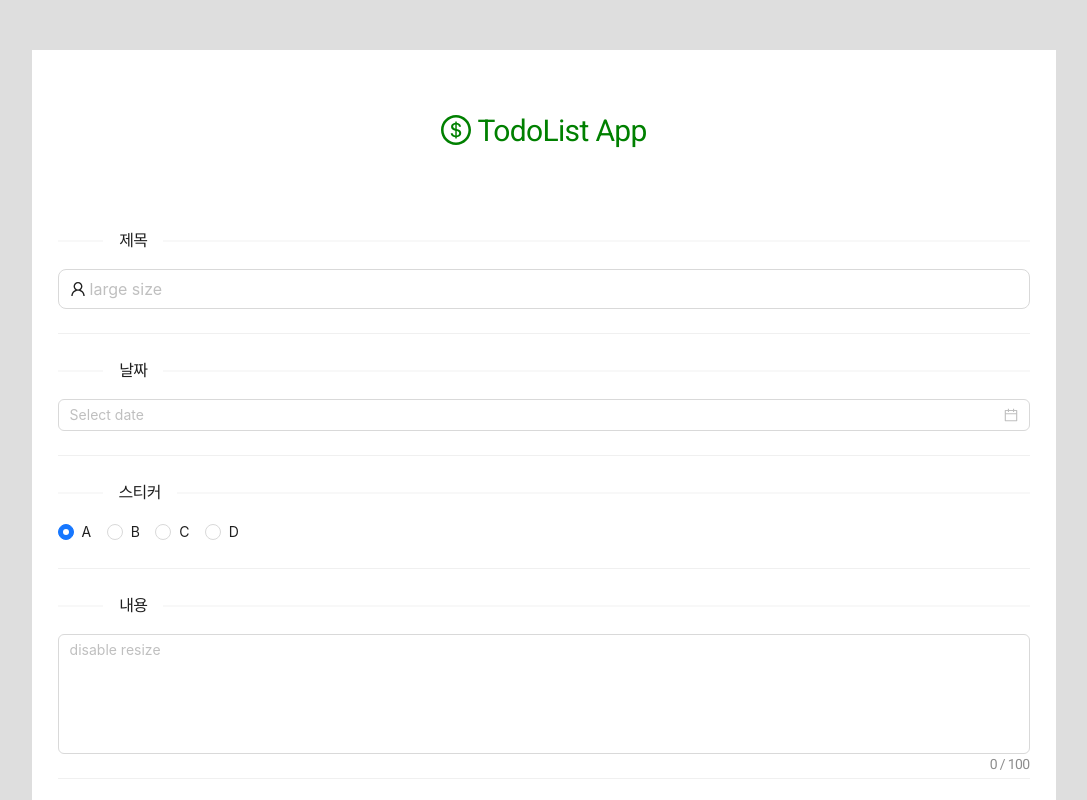
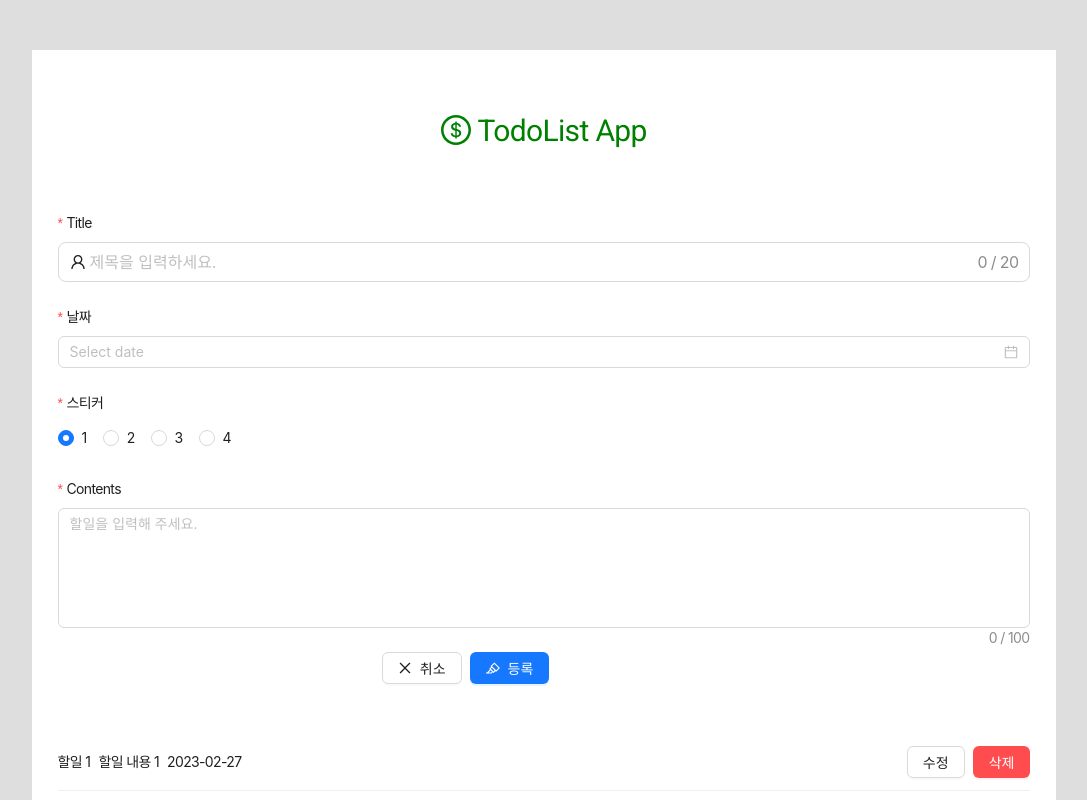
Before and after one commit to MaraisLee/ts_todo, a React (Create React App) app: page / in a window 1280 px wide. Shown: the top 800 px of the page, without its empty margins (96-1183 px from the left). Built offline with nearby package versions, Linux system fonts and the light colour scheme.

Commit message:
todoInput 및 수정 적용

```diff
--- a/package.json
+++ b/package.json
@@ -11,6 +11,7 @@
     "@types/react-dom": "^18.0.11",
     "antd": "^5.2.3",
     "immer": "^9.0.19",
+    "moment": "^2.29.4",
     "react": "^18.2.0",
     "react-dom": "^18.2.0",
     "react-scripts": "5.0.1",
--- a/src/App.tsx
+++ b/src/App.tsx
@@ -28,11 +28,7 @@ function App(props: propsType) {
           <DollarOutlined /> TodoList App
         </css.AppTitle>
       </css.Inner>
-      <TodoInput
-        addTodo={props.addTodo}
-        updateTodo={props.updateTodo}
-        deleteTodo={props.deleteTodo}
-      />
+      <TodoInput addTodo={props.addTodo} />
       <TodoList
         todoList={props.todoList}
         updateTodo={props.updateTodo}
--- a/src/AppContainer.tsx
+++ b/src/AppContainer.tsx
@@ -82,7 +82,19 @@ const AppContainer = () => {
   // 수정기능
   const updateTodo = (todo: TodoType) => {};
   // 삭제기능
-  const deleteTodo = (todo: TodoType) => {};
+  const deleteTodo = (todo: TodoType) => {
+    let index = todoList.findIndex((item) => todo.uid === item.uid);
+    // state 의 목록을 삭제 후 갱신한다. 불변성 라이브러리 (immer) 활용
+    // let newTodoList = produce(대상,(draft)=>{})
+    let newTodoList = produce(todoList, (draft) => {
+      // index 의 순서로부터 1개를 제거하고
+      // 나머지 배열을 리턴한다.
+      // 즉, 원본을 복사해서 새로운 배열을 만들고 그 중에 1개를 제거한 후
+      // 새로운 배열을 리턴하여 state 를 업데이트한다.
+      draft.splice(index, 1);
+    });
+    setTodoList(newTodoList);
+  };
   // 정렬기능
   const sortTodo = (sortType: string) => {};
   return (
--- a/src/components/TodoInput.tsx
+++ b/src/components/TodoInput.tsx
@@ -1,22 +1,12 @@
 import * as css from "../styles/style";
-import { TodoType } from "../AppContainer";
 import {
   UserOutlined,
   HighlightOutlined,
   CloseOutlined,
 } from "@ant-design/icons";
-import type { DatePickerProps, RadioChangeEvent } from "antd";
-import {
-  DatePicker,
-  Space,
-  Input,
-  Radio,
-  Button,
-  Divider,
-  Row,
-  Tooltip,
-} from "antd";
-import { useState } from "react";
+import { Input, DatePicker, Radio, Button, Space, Form } from "antd";
+import moment from "moment";
+import { TodoType } from "../AppContainer";
 
 type propsType = {
   addTodo: (
@@ -27,67 +17,120 @@ type propsType = {
     sticker: string,
     date: string
   ) => void;
-  updateTodo: (todo: TodoType) => void;
-  deleteTodo: (todo: TodoType) => void;
 };
 
 const TodoInput = (props: propsType) => {
-  const onChangeDate: DatePickerProps["onChange"] = (date, dateString) => {
-    console.log(date, dateString);
+  const [form] = Form.useForm();
+  // 내용 입력
+  const { TextArea } = Input;
+
+  // 필수 항목 작성시
+  const onFinish = (values: any) => {
+    let day = moment(values.date).format("YYYY-MM-DD");
+    // 새로운 아이템
+    const todoItem: TodoType = {
+      uid: String(new Date().getTime()),
+      title: values.title,
+      body: values.body,
+      done: false,
+      sticker: values.sticker,
+      date: day,
     };
-  // 스티커
-  const [stickerValue, setStickerValue] = useState(1);
+    props.addTodo(
+      String(new Date().getTime()),
+      values.title,
+      values.body,
+      false,
+      values.sticker,
+      day
+    );
+    // 항목 초기화
+    form.resetFields();
+  };
 
-  const onChangeSticker = (e: RadioChangeEvent) => {
-    console.log("radio checked", e.target.value);
-    setStickerValue(e.target.value);
+  // 항목 누락시
+  const onFinishFailed = (errorInfo: any) => {
+    console.log("Failed:", errorInfo);
   };
-  // 내용입력
-  const { TextArea } = Input;
-  const onChangeBody = (e: React.ChangeEvent<HTMLTextAreaElement>) => {
-    console.log("Change:", e.target.value);
-  };
+
   return (
     <css.TodoInputWrap>
-      <Divider orientation="left">제목</Divider>
-      <Tooltip title="제목 입력" placement="topLeft">
+      {/* Ant.design Form 이용 */}
+      <Form
+        form={form}
+        name="basic"
+        layout="vertical"
+        labelCol={{}}
+        wrapperCol={{}}
+        style={{ maxWidth: "100%" }}
+        initialValues={{ remember: true }}
+        onFinish={onFinish}
+        onFinishFailed={onFinishFailed}
+        autoComplete="off"
+      >
+        {/* 제목 */}
+        <Form.Item
+          label="Title"
+          name="title"
+          rules={[{ required: true, message: "Please input your username!" }]}
+        >
           <Input
             size="large"
-          placeholder="large size"
+            placeholder="제목을 입력하세요."
             prefix={<UserOutlined />}
+            maxLength={20}
+            showCount
           />
-      </Tooltip>
-      <Divider />
-      <Divider orientation="left">날짜</Divider>
-      <DatePicker onChange={onChangeDate} style={{ width: "100%" }} />
-      <Divider />
-      <Divider orientation="left">스티커</Divider>
-      <Radio.Group onChange={onChangeSticker} value={stickerValue}>
-        <Radio value={1}>A</Radio>
-        <Radio value={2}>B</Radio>
-        <Radio value={3}>C</Radio>
-        <Radio value={4}>D</Radio>
+        </Form.Item>
+        {/* 날짜 */}
+        <Form.Item
+          label="날짜"
+          name="date"
+          rules={[{ required: true, message: "날짜를 입력하세요" }]}
+        >
+          <DatePicker style={{ width: "100%" }} />
+        </Form.Item>
+        {/* 스티커 선택 */}
+        <Form.Item
+          name="sticker"
+          label="스티커"
+          initialValue={"1"}
+          rules={[{ required: true, message: "스티커를 선택하세요." }]}
+        >
+          <Radio.Group>
+            <Radio value={"1"}>1</Radio>
+            <Radio value={"2"}>2</Radio>
+            <Radio value={"3"}>3</Radio>
+            <Radio value={"4"}>4</Radio>
           </Radio.Group>
-      <Divider />
-      <Divider orientation="left">내용</Divider>
-
+        </Form.Item>
+        {/* 내용 */}
+        <Form.Item
+          label="Contents"
+          name="body"
+          rules={[{ required: true, message: "내용을 입력하세요." }]}
+        >
           <TextArea
             showCount
             maxLength={100}
             style={{ height: 120, resize: "none" }}
-        onChange={onChangeBody}
-        placeholder="disable resize"
+            placeholder="할일을 입력해 주세요."
           />
-      <Divider orientation="left"></Divider>
-      <Row justify="center">
-        <Space>
+        </Form.Item>
+        <Form.Item wrapperCol={{ offset: 8, span: 16 }}>
+          <Space align="center">
             <Button icon={<CloseOutlined />}>취소</Button>
 
-          <Button type="primary" icon={<HighlightOutlined />}>
-            추가
+            <Button
+              htmlType="submit"
+              type="primary"
+              icon={<HighlightOutlined />}
+            >
+              등록
             </Button>
           </Space>
-      </Row>
+        </Form.Item>
+      </Form>
     </css.TodoInputWrap>
   );
 };
--- a/src/components/TodoList.tsx
+++ b/src/components/TodoList.tsx
@@ -1,5 +1,5 @@
 import * as css from "../styles/style";
-import { List } from "antd";
+import { Button, Form, Input, List } from "antd";
 import { TodoType } from "../AppContainer";
 import TodoListItem from "./TodoListItem";
 
--- a/src/components/TodoListItem.tsx
+++ b/src/components/TodoListItem.tsx
@@ -14,11 +14,16 @@ const TodoListItem = (props: propsType) => {
         {props.todoItem.title}
         {props.todoItem.body}
         {props.todoItem.date}
-        {props.todoItem.title}
       </Space>
       <Space>
-        <Button >수정</Button>
-        <Button type="primary" danger >삭제</Button>
+        <Button>수정</Button>
+        <Button
+          type="primary"
+          danger
+          onClick={() => props.deleteTodo(props.todoItem)}
+        >
+          삭제
+        </Button>
       </Space>
     </List.Item>
   );
```
Also changed, not shown: 1 other file (tests, documents, lock files or other folders). Lines whose indentation alone changed are shown as unchanged.
